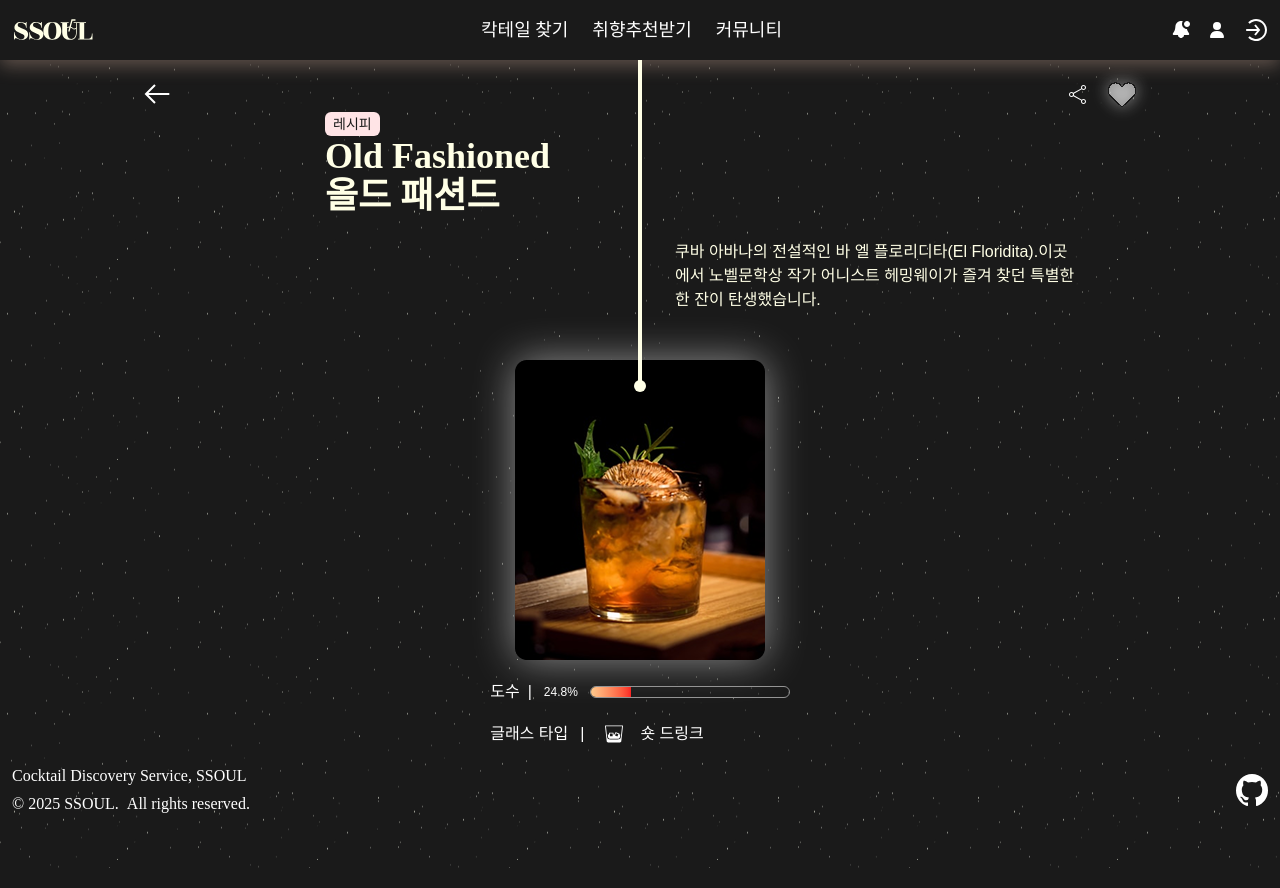
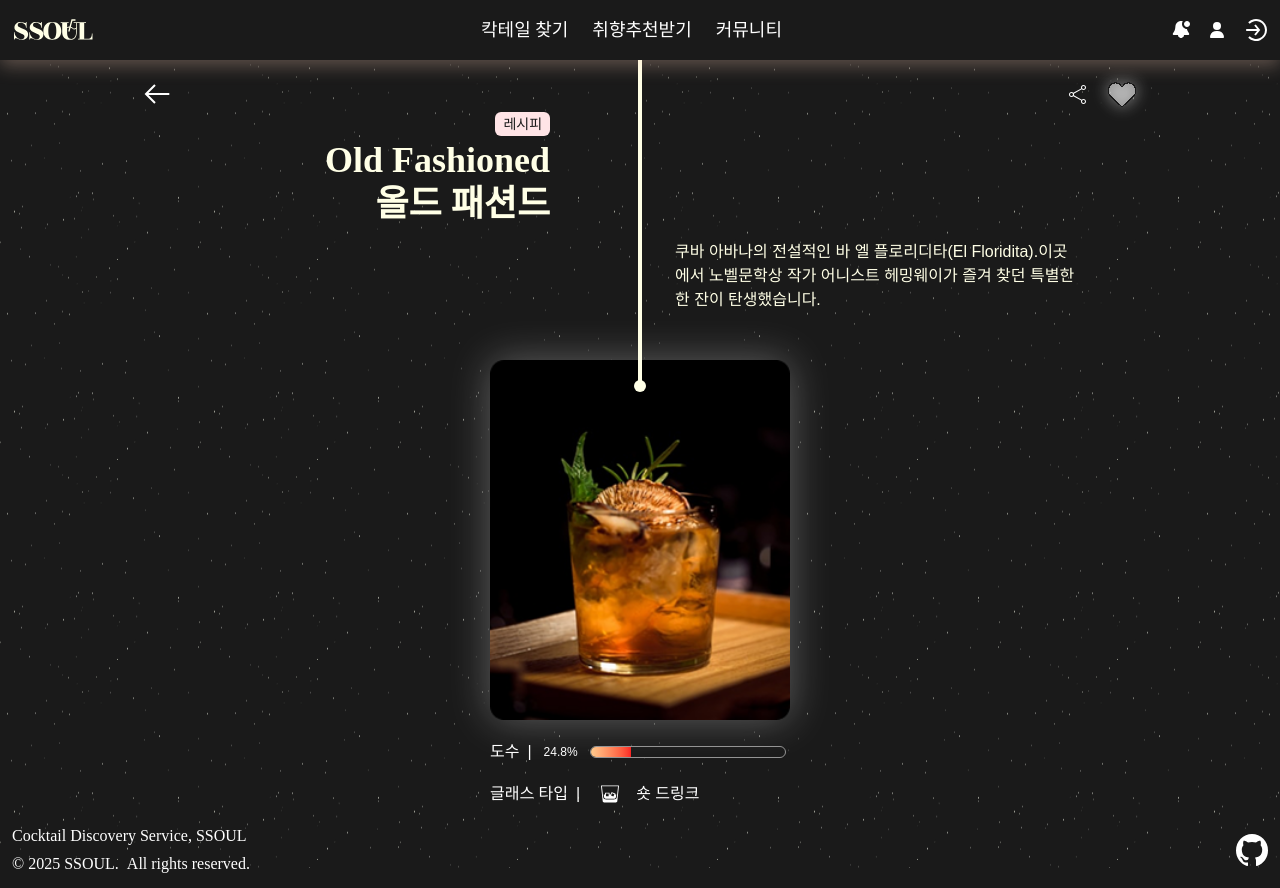
Before and after one commit to prgrms-web-devcourse-final-project/WEB5_6_HaeDokCoding_FE, a Next.js app: page /recipe/1 in a window 1280 px wide. Built offline with nearby package versions, Linux system fonts and the light colour scheme; a web font is replaced by a local one.

Commit message:
[style]레시피 상세페이지 헤더

```diff
--- a/src/app/recipe/[id]/page.tsx
+++ b/src/app/recipe/[id]/page.tsx
@@ -7,6 +7,9 @@ import Image from 'next/image'
 import Example from '@/shared/assets/images/dummy/exampleCocktail.png'
 import Short from '@/shared/assets/icons/short_36.svg'
 function page() {
+
+  // 모바일일때는 글 - 제목 - 밑에선 조그마할게
+
   return (
     <div className="w-full relative">
       <StarBg className="absolute top-0 left-0 h-200 lg:h-202" />
@@ -20,65 +23,74 @@ function page() {
           </div>
         </nav>
 
-        <section className="flex flex-col items-center">
-
-            <span className="bg-secondary w-1 h-81 absolute top-0 left-1/2 -translate-x-1/2 z-99"></span>
-            <span className="h-3 w-3 rounded-full absolute  top-80 left-1/2 -translate-x-1/2 z-99 bg-secondary"></span>
-
+        <article className="flex flex-col items-center mt-4 lg:mt-0">
+          <span className="md:bg-secondary w-1 h-100 -translate-y-19 absolute top-0 left-1/2 -translate-x-1/2 md: z-2"></span>
+          <span className="h-3 w-3 rounded-full absolute  top-80 left-1/2 -translate-x-1/2 z-99 md:bg-secondary"></span>
 
           <div className="flex flex-col items-center">
-            <div className="flex justify-between ml-30 w-187.5 h-50">
-              <div className="flex flex-col">
+            <div
+              className="flex flex-col gap-3 relative md:flex-row md:justify-between
+              md:ml-15 md:w-150
+              lg:ml-30 lg:w-187.5 h-50"
+            >
+              <div className="flex flex-col gap-1 items-center md:items-end">
                 <span>
                   <PostLabel title="레시피" />
                 </span>
-                <h2 className="font-serif font-bold text-4xl text-secondary">Old Fashioned</h2>
-                <h2 className="font-serif font-bold text-4xl text-secondary">올드 패션드</h2>
+                <h2 className="font-serif font-bold text-3xl  lg:text-4xl text-secondary">
+                  Old Fashioned
+                </h2>
+                <h2 className="font-serif font-bold text-right text-xl lg:text-4xl text-secondary">
+                  올드 패션드
+                </h2>
               </div>
 
-              <p className="md:text-sm lg:text-base self-end items-end text-secondary md:w-70 lg:w-100">
+              <p className="w-70 text-base  mr-5 md:text-sm md:mr-0 lg:text-base md:self-end text-secondary md:w-70 lg:w-100">
                 쿠바 아바나의 전설적인 바 엘 플로리디타(El Floridita).이곳에서 노벨문학상 작가
                 어니스트 헤밍웨이가 즐겨 찾던 특별한 한 잔이 탄생했습니다.
               </p>
+              <span className="absolute w-0.5 h-11 -bottom-15 left-1/2 -translate-x-1/2 z-2 bg-secondary md:bg-transparent"></span>
+              <span className="absolute w-3 h-3 rounded-full -bottom-16 z-2 left-1/2 -translate-x-1/2 bg-secondary md:bg-transparent"></span>
             </div>
+
             <div
               className="rounded-2xl mt-12
-           [filter:drop-shadow(0_0_20px_rgba(255,255,255,0.5))]
+           [filter:drop-shadow(0_0_20px_rgba(255,255,255,0.3))]
           "
             >
-              <Image src={Example} alt="" />
+              <Image src={Example} alt="" width="300" height="375" />
             </div>
 
-            <div className="flex flex-col mt-5 gap-3">
+            <dl className="flex flex-col mt-5 gap-3 w-75">
               <div className="flex gap-3 items-center">
-                <span className="flex gap-2">
-                  <p>도수</p>
+                <dt className="flex gap-2">
+                  <p className="text-base text-nowrap">도수</p>
                   <span>|</span>
-                </span>
-                <div className="flex gap-3 items-center">
+                </dt>
+                <dd className="flex gap-3 items-center">
                   <p className="text-xs">24.8%</p>
-                  <div className="w-50 h-3 rounded-full overflow-hidden border-[0.5px] border-gray relative">
+                  <div className="w-49 h-3 rounded-full overflow-hidden border-[0.5px] border-gray relative">
                     <div
                       className="absolute top-0 left-0 w-10  h-3
                   bg-linear-to-r from-[#FFCA8D] to-[#FA2424]
                   "
                     ></div>
                   </div>
-                </div>
+                </dd>
               </div>
               <div className="flex items-center gap-3">
-                <span className="flex gap-3 items-center">
+                <dt className="flex gap-2 items-center">
                   <p>글래스 타입</p>
                   <span>|</span>
-                </span>
-                <div className="flex items-center gap-2">
+                </dt>
+                <dd className="flex items-center gap-2">
                   <Short />
                   <p>숏 드링크</p>
-                </div>
+                </dd>
               </div>
-            </div>
+            </dl>
           </div>
-        </section>
+        </article>
       </div>
     </div>
   );
```
